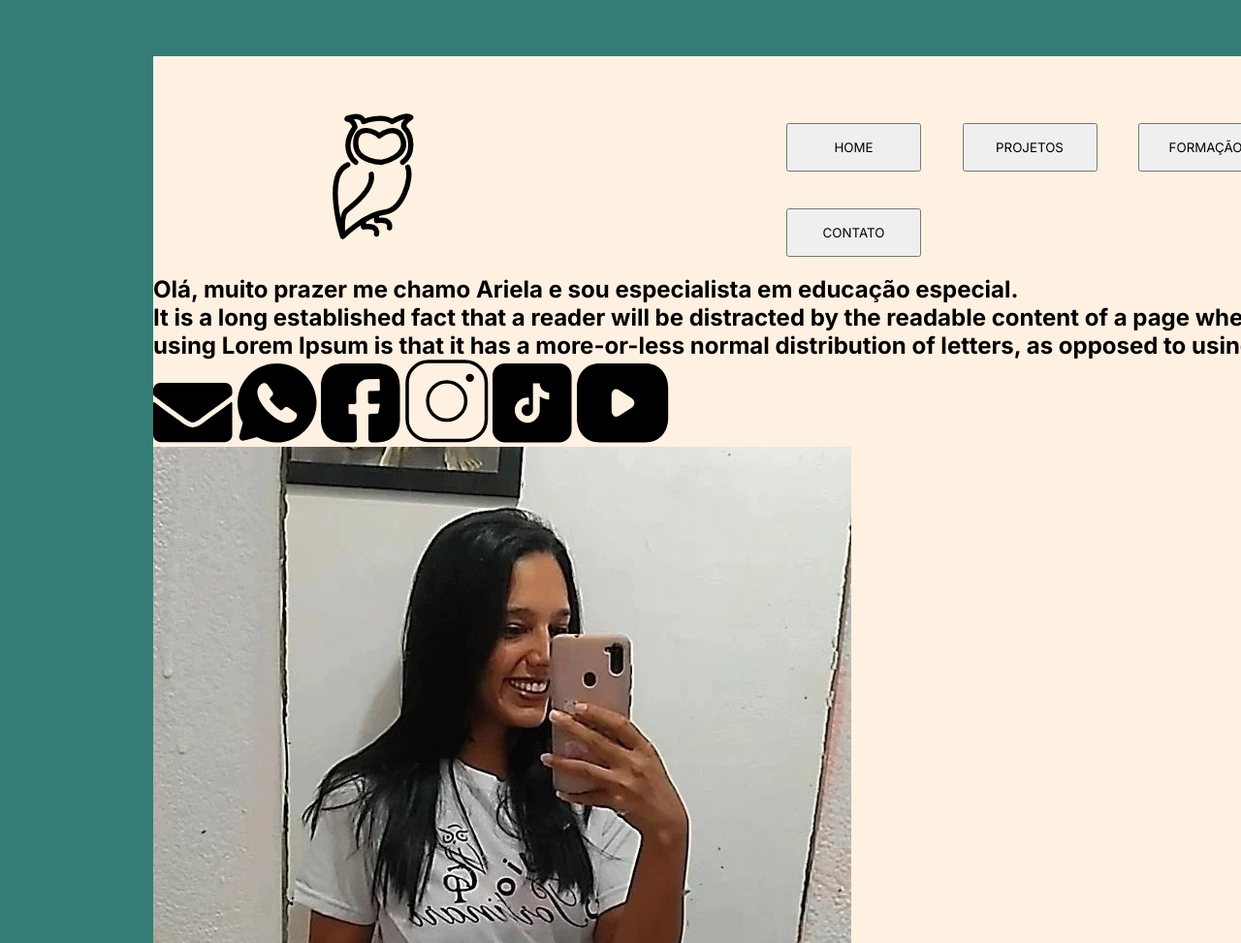
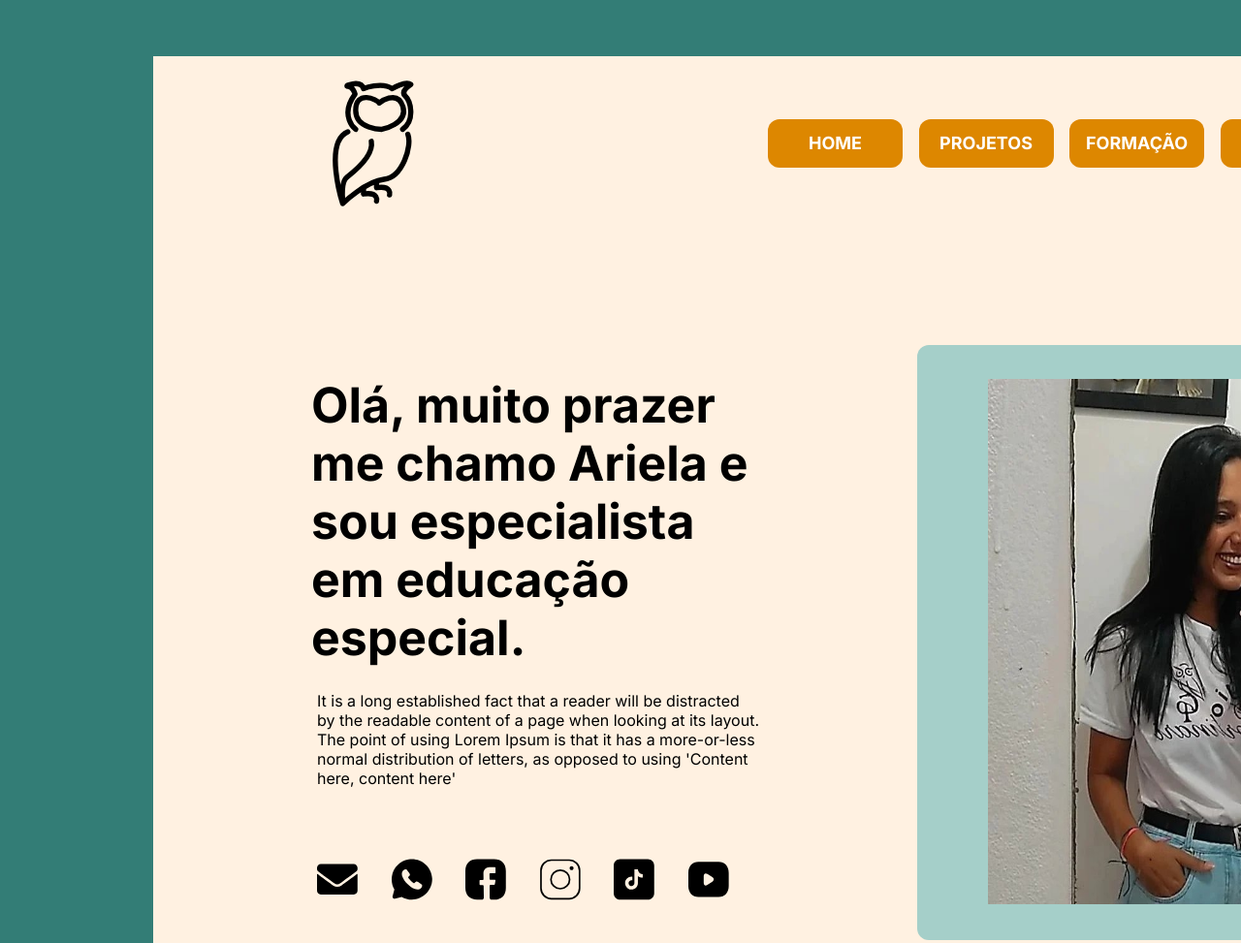
Before and after one commit to AndreMiller97/site-prof-ariela, a plain HTML site: page home/index.html in a window 1280 px wide. Shown: the top 973 px of the page at 97% size. Drawn offline with Linux system fonts and the light colour scheme.

Commit message:
feat: bilding  headline

```diff
--- a/estilo/index.css
+++ b/estilo/index.css
@@ -22,6 +22,7 @@ body {
   flex-direction: row;
   align-items: center;
   justify-content: space-between;
+  margin-bottom: 139px;
 }
 .logo {
   margin-left: 185px;
@@ -33,14 +34,89 @@ body {
   height: 130px;
 }
 .container-button {
+  width: 786px;
+  height: 80px;
   margin-top: 50px;
   margin-right: 140px;
   margin-left: 365px;
-
 }
 .button-header {
   width: 139px;
   height: 50px;
   padding: 12px;
-  margin: 19px ;
+  margin-right: 12px;
+  background-color: #dd8700;
+  color: #ffffff;
+  font-size: 18px;
+  font-style: normal;
+  font-weight: 700;
+  line-height: center;
+  border: none;
+  border-radius: 12px;
+  cursor: pointer;
 }
+.button-header:hover {
+  background-color: #337d76;
+}
+
+.container-headline {
+  display: flex;
+  flex-direction: row;
+  align-items: center;
+  justify-content: space-between;
+  margin-bottom: 85px;
+}
+.container-titles {
+  display: flex;
+  flex-direction: column;
+  align-items: center;
+  justify-content: center;
+  margin-left: 163px;
+}
+.container-headline-title {
+  width: 468px;
+  height: 290px;
+  margin-bottom: 35px;
+}
+
+.headline-title {
+  font-family: Inter;
+  font-size: 50px;
+  font-style: normal;
+  font-weight: 700;
+}
+.container-headline-subtitle {
+  width: 456px;
+  height: 135px;
+  margin-bottom: 35px;
+}
+.headline-subtitle {
+  font-size: 16px;
+  font-style: normal;
+  font-weight: 400;
+}
+.container-headline-icons {
+  width: 456px;
+  height: 55px;
+}
+
+.icons-headline {
+  width: 42px;
+  height: 49px;
+}
+.link-headline {
+  margin-right: 30px;
+}
+.img-headline {
+  width: 614px;
+  height: 614px;
+  background-color: #A5CFC9;
+  border-radius: 12px;
+  margin-right: 158px;
+}
+.img-profile{
+   margin: 35px 73px;
+    width: 468px;
+    height: 542px;
+
+}
--- a/home/index.html
+++ b/home/index.html
@@ -15,8 +15,13 @@
   <body>
     <main class="container">
       <header class="container-header">
-        <div class="logo" >
-          <img class="img-logo" id="home" src="../icon-svg/coruja.svg" alt="logo-coruja" />
+        <div class="logo">
+          <img
+            class="img-logo"
+            id="home"
+            src="../icon-svg/coruja.svg"
+            alt="logo-coruja"
+          />
         </div>
         <div class="container-button">
           <button class="button-header">HOME</button>
@@ -26,30 +31,35 @@
           <button class="button-header">CONTATO</button>
         </div>
       </header>
-      <section>
-        <div>
-          <h1>
+      <section class="container-headline">
+        <div class="container-titles">
+        <div class="container-headline-title">
+          <h1 class="headline-title">
             Olá, muito prazer me chamo Ariela e sou especialista em educação
             especial.
           </h1>
-          <h2>
-            It is a long established fact that a reader will be distracted by
-            the readable content of a page when looking at its layout. The point
-            of using Lorem Ipsum is that it has a more-or-less normal
-            distribution of letters, as opposed to using 'Content here, content
-            here'
-          </h2>
-          <div>
-            <a href=""><img src="../icon-svg/email.svg" alt="email" /></a>
-            <a href=""><img src="../icon-svg/whatsapp.svg" alt="email" /></a>
-            <a href=""><img src="../icon-svg/facebook.svg" alt="email" /></a>
-            <a href=""><img src="../icon-svg/instagram.svg" alt="email" /></a>
-            <a href=""><img src="../icon-svg/tik-tok.svg" alt="email" /></a>
-            <a href=""><img src="../icon-svg/youtube.svg" alt="email" /></a>
+          </div>
+          <div class="container-headline-subtitle">
+            <h2 class="headline-subtitle">
+              It is a long established fact that a reader will be distracted by
+              the readable content of a page when looking at its layout. The
+              point of using Lorem Ipsum is that it has a more-or-less normal
+              distribution of letters, as opposed to using 'Content here,
+              content here'
+            </h2>
+          </div>
+          <div class="container-headline-icons">
+            <a class="link-headline" href=""><img class="icons-headline" src="../icon-svg/email.svg" alt="email" /></a>
+            <a class="link-headline" href=""><img class="icons-headline" src="../icon-svg/whatsapp.svg" alt="email" /></a>
+            <a class="link-headline" href=""><img class="icons-headline" src="../icon-svg/facebook.svg" alt="email" /></a>
+            <a class="link-headline" href=""><img class="icons-headline" src="../icon-svg/instagram.svg" alt="email" /></a>
+            <a class="link-headline" href=""><img class="icons-headline" src="../icon-svg/tik-tok.svg" alt="email" /></a>
+            <a class="link-headline" href=""><img class="icons-headline" src="../icon-svg/youtube.svg" alt="email" /></a>
           </div>
         </div>
-        <div>
-          <img src="../img/image.jpg" alt="imagem-professora-ariela" />
+    </div>
+        <div class="img-headline">
+          <img class="img-profile" src="../img/image.jpg" alt="imagem-professora-ariela" />
         </div>
       </section>
       <section>
```
